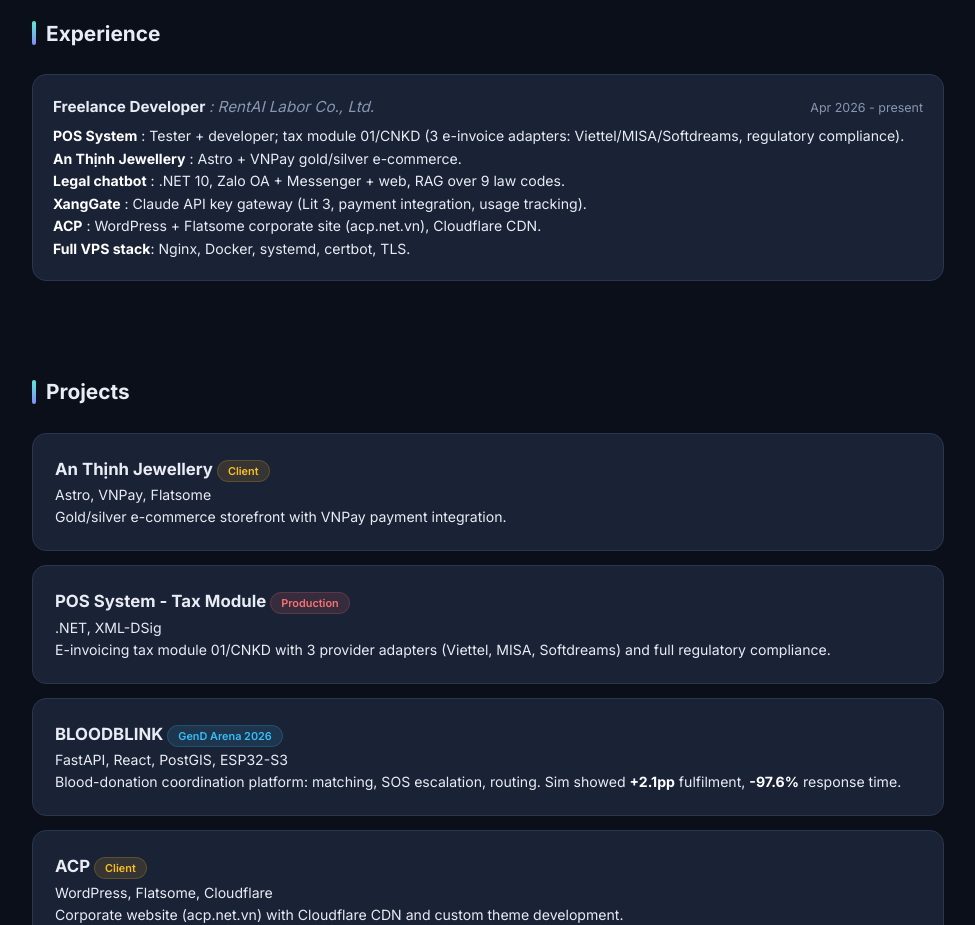
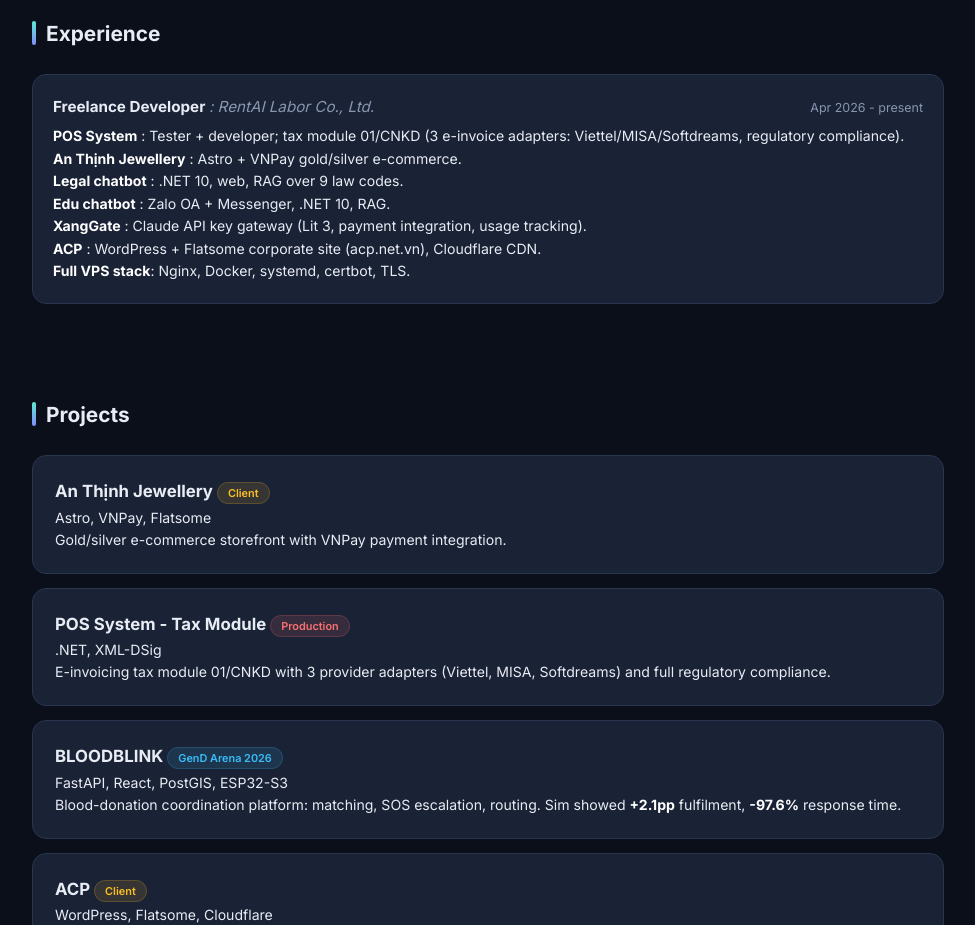
Before and after one commit to yuHz23/yuHz23.github.io, a plain HTML site: page index.html in a window 1280 px wide. Shown: the part 961-1886 px from the top of the page, without its empty margins (152-1127 px from the left). Drawn offline with Linux system fonts and the light colour scheme.

Commit message:
Split chatbot: legal (web) + edu (Zalo OA + Messenger)

```diff
--- a/index.html
+++ b/index.html
@@ -274,7 +274,8 @@
     <div class="desc">
       <b>POS System</b> : Tester + developer; tax module 01/CNKD (3 e-invoice adapters: Viettel/MISA/Softdreams, regulatory compliance).<br>
       <b>An Thịnh Jewellery</b> : Astro + VNPay gold/silver e-commerce.<br>
-      <b>Legal chatbot</b> : .NET 10, Zalo OA + Messenger + web, RAG over 9 law codes.<br>
+      <b>Legal chatbot</b> : .NET 10, web, RAG over 9 law codes.<br>
+      <b>Edu chatbot</b> : Zalo OA + Messenger, .NET 10, RAG.<br>
       <b>XangGate</b> : Claude API key gateway (Lit 3, payment integration, usage tracking).<br>
       <b>ACP</b> : WordPress + Flatsome corporate site (acp.net.vn), Cloudflare CDN.<br>
       <b>Full VPS stack</b>: Nginx, Docker, systemd, certbot, TLS.
```
